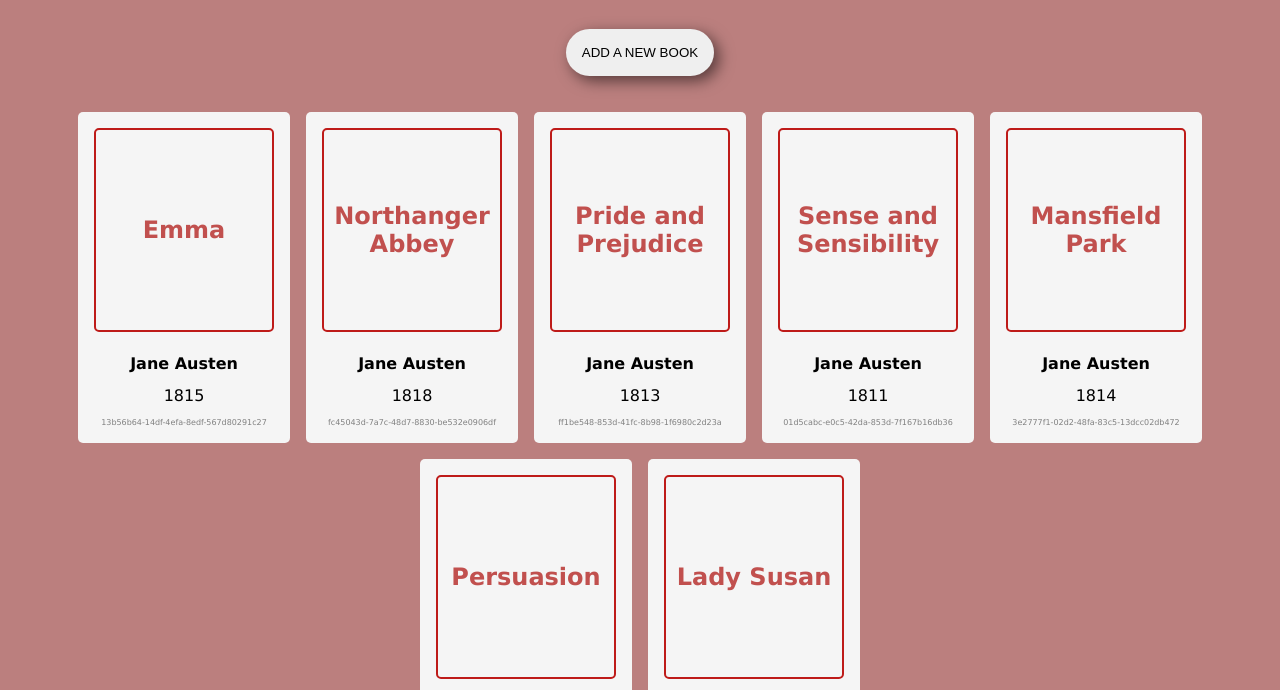
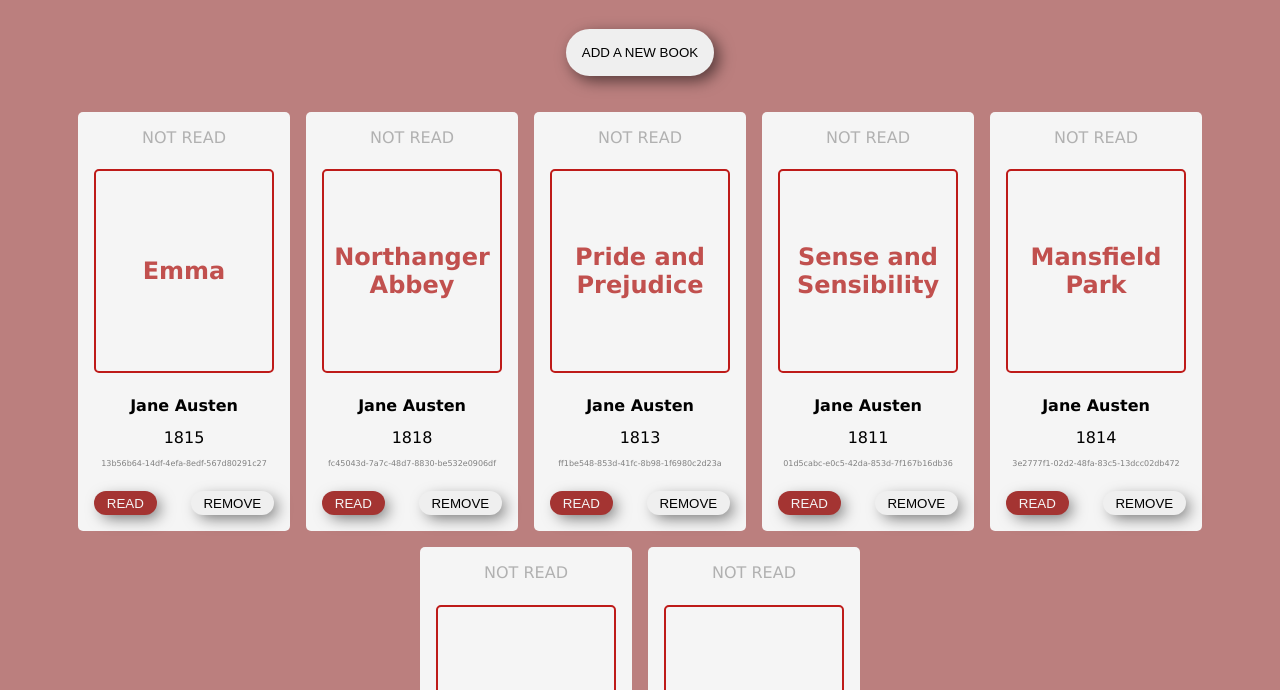
Before and after one commit to AltheaVestrit/library, a plain HTML site: page index.html in a window 1280 px wide. Shown: the part 91-781 px from the top of the page. Drawn offline with Linux system fonts and the light colour scheme.

Commit message:
add remove button functionality, start on read butten functionality

```diff
--- a/scripts.js
+++ b/scripts.js
@@ -7,20 +7,21 @@ const nameField = document.querySelector("#new-title");
 const authorField = document.querySelector("#new-author");
 const yearField = document.querySelector("#new-year");
 
-const myLibrary = [];
+let myLibrary = [];
 
-function Book(name, author, year) {
+function Book(name, author, year, read) {
     if (!new.target) {
         throw Error("You need to use the 'new' keyword to create a new instance of Book")
     }
     this.name = name;
     this.author = author;
     this.year = year;
+    this.read = read;
     this.id = crypto.randomUUID();
 }
 
 function addBookToLibrary(name, author, year) {
-    myLibrary.push(new Book(name, author, year));
+    myLibrary.push(new Book(name, author, year, "NOT READ"));
 }
 
 addBookToLibrary("Emma", "Jane Austen", 1815);
@@ -31,11 +32,15 @@ addBookToLibrary("Mansfield Park", "Jane Austen", 1814);
 addBookToLibrary("Persuasion", "Jane Austen", 1818);
 addBookToLibrary("Lady Susan", "Jane Austen", 1871);
 
-function loadLibrary() {
-    myLibrary.forEach((book) => {
+function renderBook(book) {
     const newBook = document.createElement("div");
     newBook.classList += "book";
     newBook.id = book.id;
+
+    const readSpan = document.createElement("span");
+    readSpan.innerText = book.read;
+    readSpan.classList += "read-span";
+    readSpan["data-span-id"] = book.id;
 
     const titleDiv = document.createElement("div");
     titleDiv.classList += "title";
@@ -58,16 +63,57 @@ function loadLibrary() {
     idP.classList += "id";
     idP.innerText = book.id;
 
+    const editDiv = document.createElement("div");
+    editDiv.classList += "edit-div";
+
+    const readBtn = document.createElement("button");
+    readBtn.innerText = "READ";
+    readBtn.classList += "read-btn book-btn";
+    readBtn["data-id"] = book.id;
+    readBtn.addEventListener("click", function () {
+        const bookId = this["data-id"];
+        const bookIndex = myLibrary.findIndex(book => book.id === bookId);
+        myLibrary[bookIndex].read = "READ";
+        loadLibrary();
+    })
+
+    const removeBtn = document.createElement("button");
+    removeBtn.innerText = "REMOVE"
+    removeBtn["data-id"] = book.id;
+    removeBtn.classList += "remove-btn book-btn";
+    removeBtn.addEventListener("click", function () {
+        const bookId = this["data-id"];
+        myLibrary = myLibrary.filter(book => book.id != bookId);
+        loadLibrary();
+    });
+
     detailsDiv.appendChild(authorP);
     detailsDiv.appendChild(yearP);
     detailsDiv.appendChild(idP);
 
     titleDiv.appendChild(titleText);
 
+    editDiv.appendChild(readBtn);
+    editDiv.appendChild(removeBtn);
+
+    newBook.appendChild(readSpan);
     newBook.appendChild(titleDiv);
     newBook.appendChild(detailsDiv);
+    newBook.appendChild(editDiv);
 
     booksContainer.appendChild(newBook);
+}
+
+function resetLibrary() {
+    while (booksContainer.hasChildNodes()) {
+        booksContainer.removeChild(booksContainer.firstChild);
+    }
+}
+
+function loadLibrary() {
+    resetLibrary();
+    myLibrary.forEach((book) => {
+        renderBook(book);
     })
 }
 
--- a/styles.css
+++ b/styles.css
@@ -44,6 +44,7 @@ h1 {
     padding: 1rem;
     border-radius: 5px;
     gap: 1.4rem;
+    text-align: center;
 }
 
 .title {
@@ -94,6 +95,7 @@ dialog::backdrop {
     background-color: rgba(0, 0, 0, 0.412);
 }
 
+/* To ensure dialog is not open at page load: */
 dialog:not([open]) {
     display: none !important;
 }
@@ -146,3 +148,33 @@ form {
 .form-btn:active {
     box-shadow: inset 5px 5px 15px -5px rgba(0, 0, 0, 0.542);
 }
+
+.edit-div {
+    display: flex;
+    justify-content: space-between;
+}
+
+.book-btn {
+    padding: 0.3rem 0.8rem;
+    border-radius: 12px;
+    border: none;
+    box-shadow: 5px 5px 15px -2px rgba(0, 0, 0, 0.542);
+}
+
+.read-btn {
+    background-color: hsl(1, 53%, 42%);
+    color: whitesmoke;
+}
+
+.book-btn:active {
+    box-shadow: inset 5px 5px 15px -5px rgba(0, 0, 0, 0.542);
+}
+
+.read-span {
+    color: rgb(177, 177, 177);
+}
+
+.read-span[innerText = "READ"] {
+    color: black;
+    font-weight: bold;
+}
```
Lines whose indentation alone changed are shown as unchanged.
